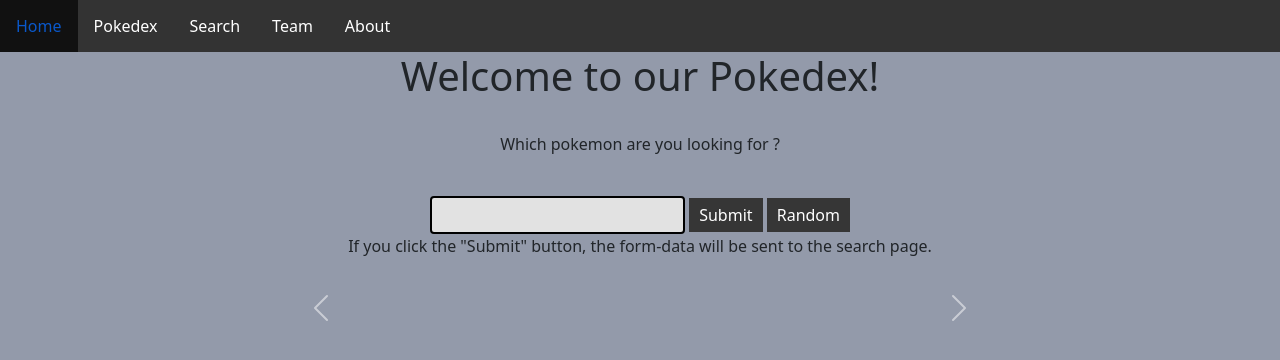
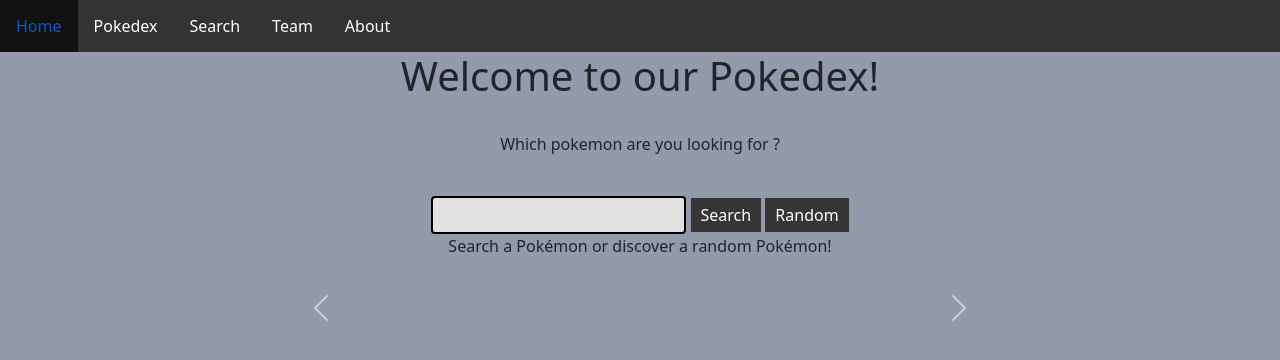
Before and after one commit to Antonin-NOIRAULT/pokedexv2, a Django app: page /pokedex/ in a window 1280 px wide. Shown: the top 360 px of the page. Run offline with Django 4.2, Linux system fonts and the light colour scheme; data that the repository does not hold is empty.

Commit message:
libellé accueil

```diff
--- a/src/poke/templates/pokeapp/home.html
+++ b/src/poke/templates/pokeapp/home.html
@@ -26,11 +26,11 @@
       <br>
       <center><p>Which pokemon are you looking for ?</p><br></center>
       <center><input type="text" id="searchtext" name="searchtext" style="border: 2px solid black; border-radius: 4px; background-color: #e2e2e2; padding: 5px 10px; ">
-      <button id="searchButton" type="button" onclick="getSearch();" style="background-color: #363636; border: none;color: white; padding: 5px 10px;font-size: 16px;"> Submit </button>
+      <button id="searchButton" type="button" onclick="getSearch();" style="background-color: #363636; border: none;color: white; padding: 5px 10px;font-size: 16px;"> Search </button>
       <button id="searchButton" type="button" onclick="location.href='search/{{random}}'" style="background-color: #363636; border: none;color: white; padding: 5px 10px;font-size: 16px;"> Random </button></center>
   </div>
 
-  <center><p>If you click the "Submit" button, the form-data will be sent to the search page.</p></center>
+  <center><p>Search a Pokémon or discover a random Pokémon!</p></center>
 
 <!-- Carousel -->
 <div id="pokedex" class="carousel slide" data-bs-ride="carousel">
```
